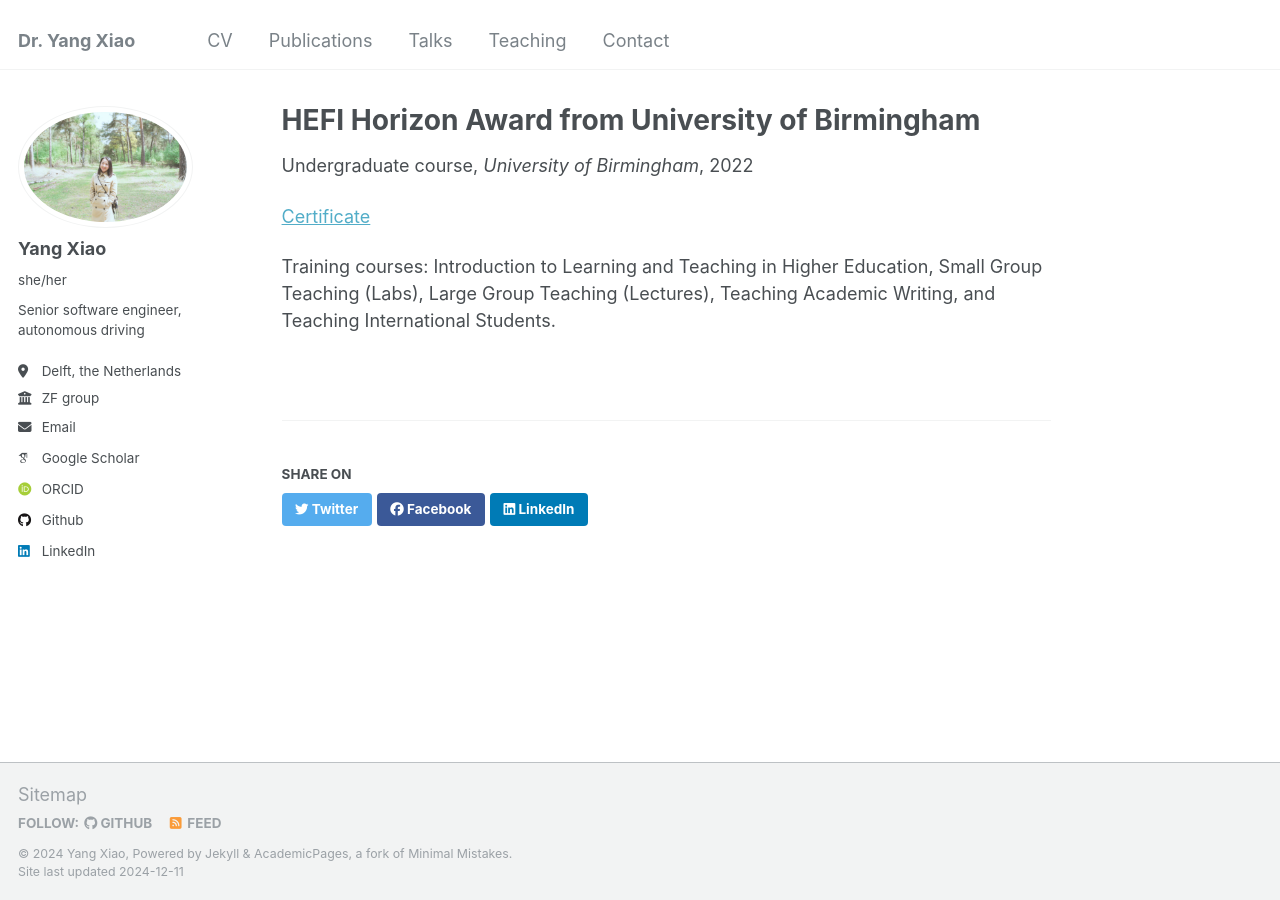
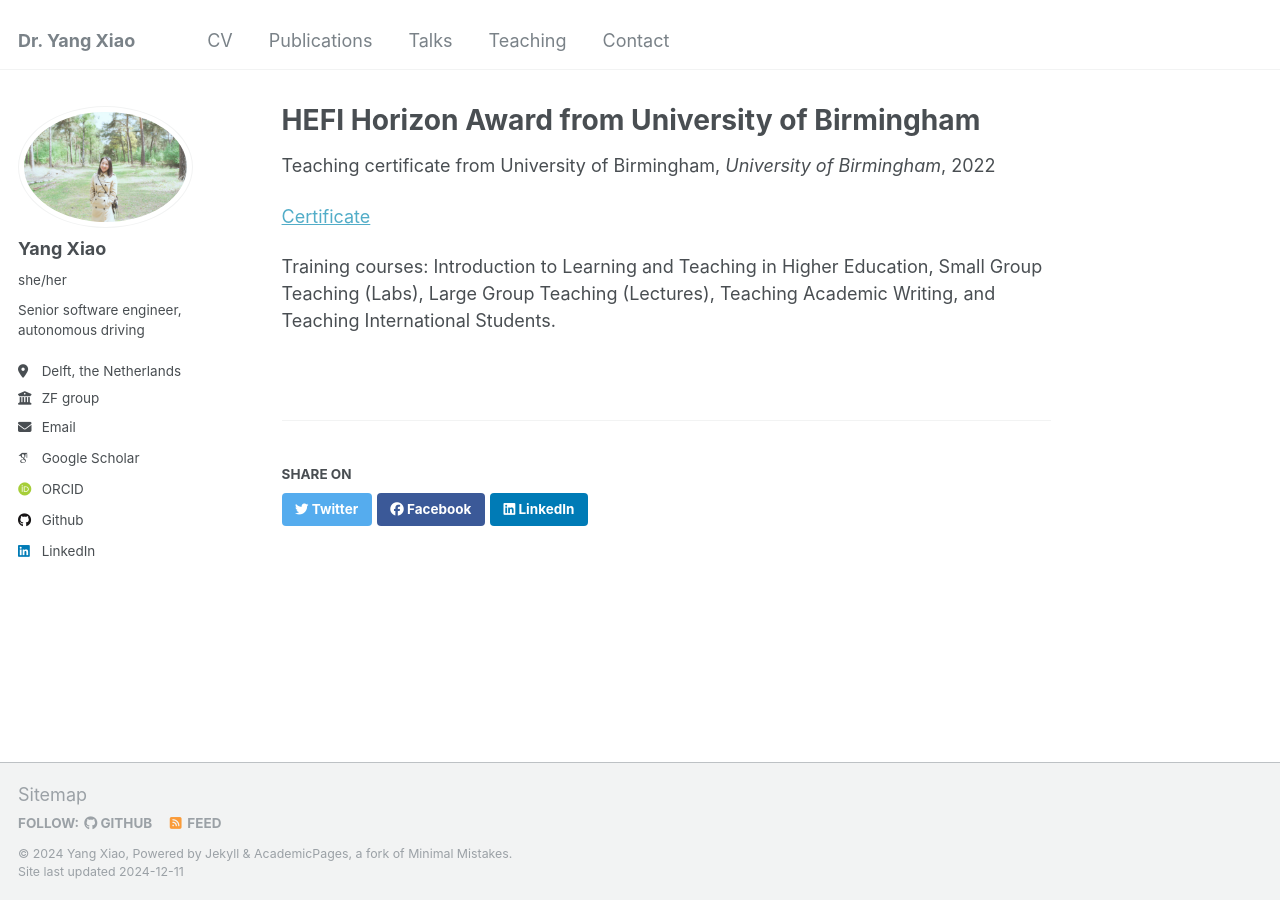
Before and after one commit to YangSophiaXiao/Yang.Sophia.Xiao.github.io, a Jekyll site: the page built from _teaching/2014-spring-teaching-1.md, in a window 1280 px wide. Built offline with Jekyll 4.4.1, drawn with Linux system fonts in a browser that asks for light colours; some web fonts are replaced.

Commit message:
Change teaching type

```diff
--- a/_teaching/2014-spring-teaching-1.md
+++ b/_teaching/2014-spring-teaching-1.md
@@ -1,7 +1,7 @@
 ---
 title: "HEFI Horizon Award from University of Birmingham"
 collection: teaching
-type: "Undergraduate course"
+type: "Teaching certificate from University of Birmingham"
 permalink: /teaching/2014-spring-teaching-1
 venue: "University of Birmingham"
 date: 2022-05-30
```
